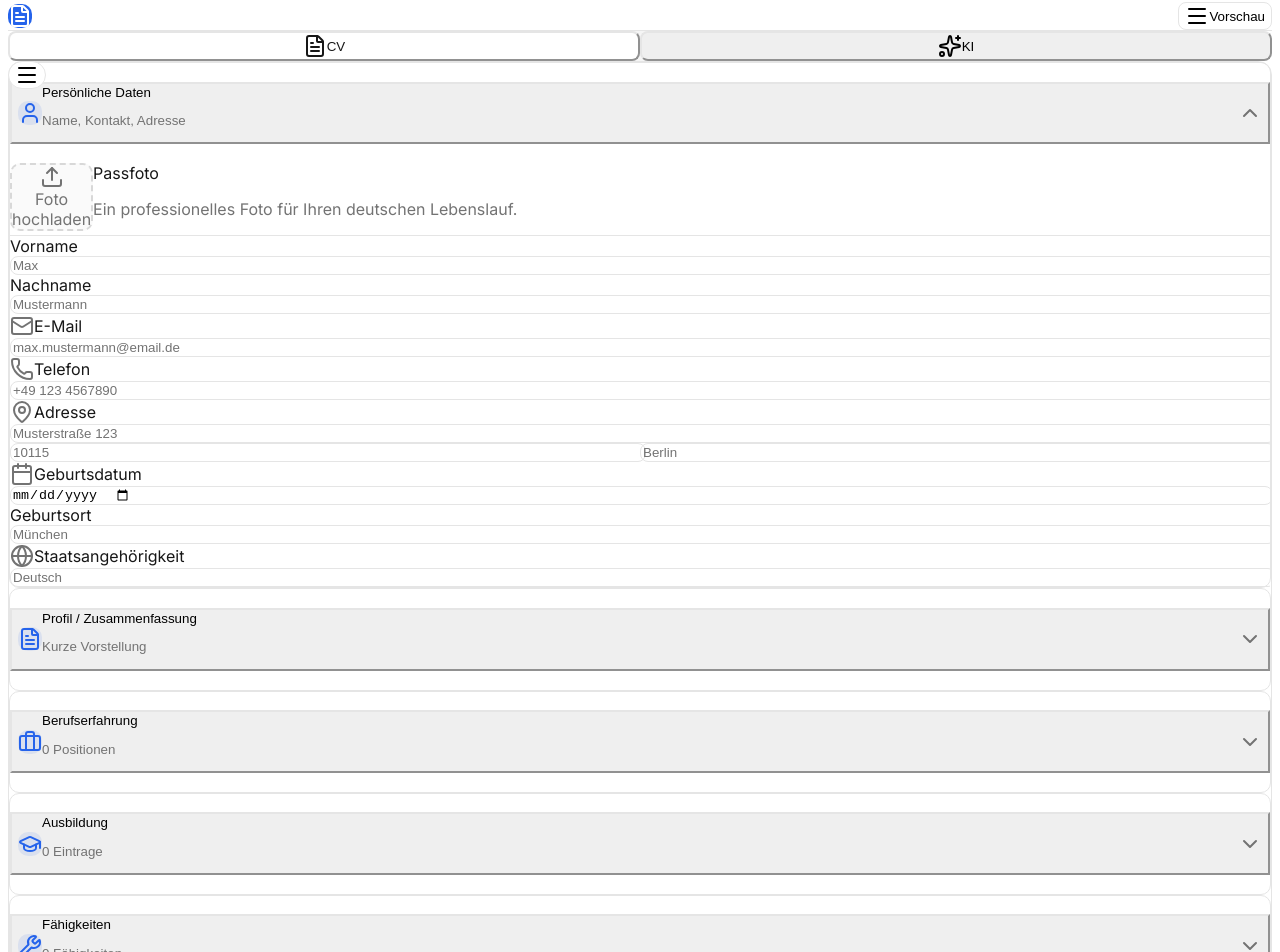
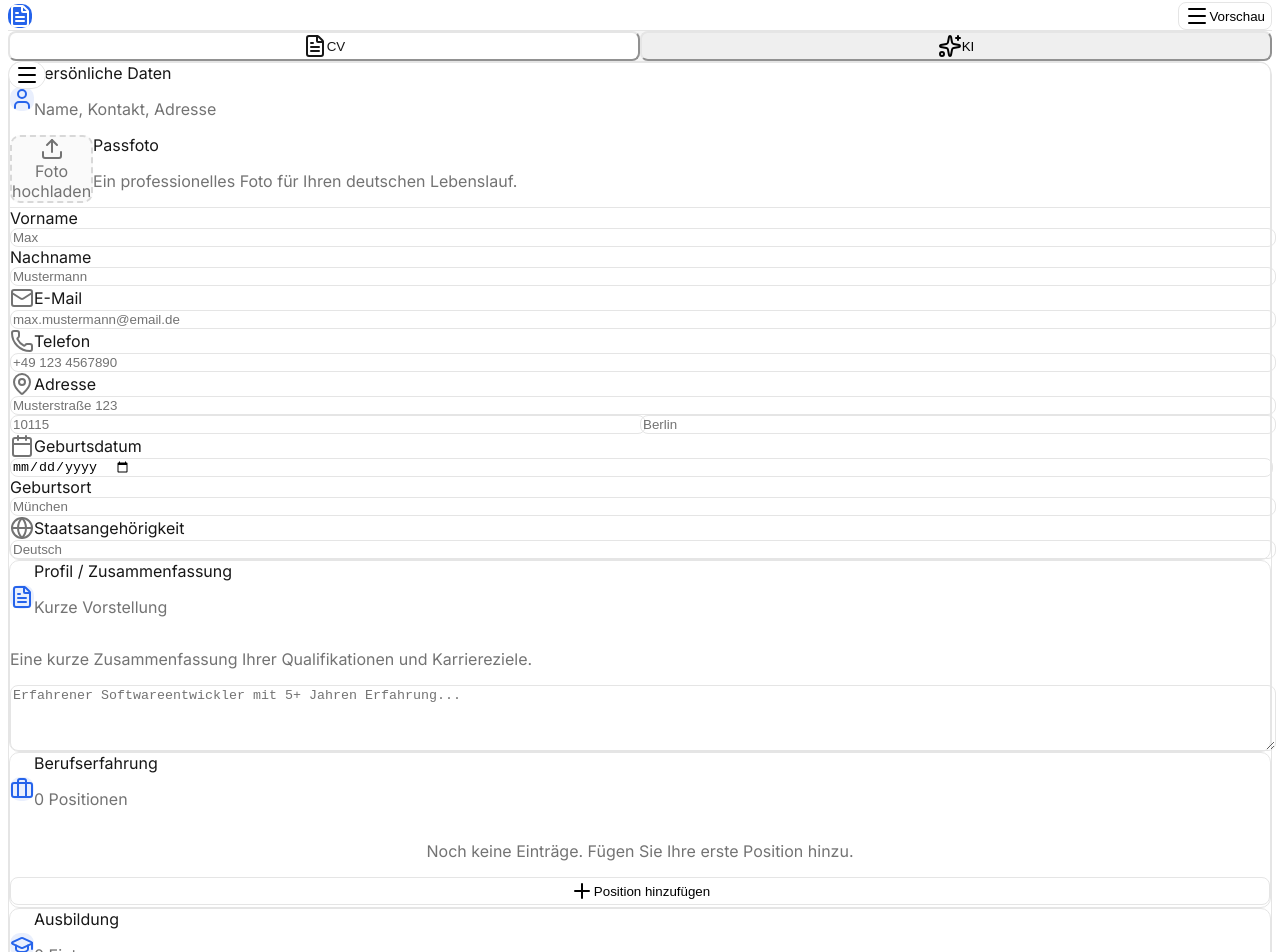
Before and after one commit to AnPod/lebenslauf-pro, a Next.js app: page / in a window 1280 px wide. Shown: the part 6-958 px from the top of the page. Built offline with nearby package versions, Linux system fonts and the light colour scheme.

Commit message:
refactor(layout): migrate to sidebar navigation with progress and validation

```diff
--- a/src/app/page.tsx
+++ b/src/app/page.tsx
@@ -12,7 +12,9 @@ import { CVForm } from '@/components/CVForm';
 import { CVPreview } from '@/components/CVPreview';
 import { CoverLetterGenerator } from '@/components/CoverLetterGenerator';
 import { Sidebar, Section } from '@/components/Sidebar';
+import { ProgressIndicator } from '@/components/ProgressIndicator';
 import { Sheet, SheetContent, SheetTrigger } from '@/components/ui/sheet';
+import { calculateProgress } from '@/lib/progress';
 
 const defaultCVData: CVData = {
   personal: {
@@ -39,6 +41,7 @@ export default function Home() {
   const [isClient, setIsClient] = useState(false);
   const [mobilePreviewOpen, setMobilePreviewOpen] = useState(false);
   const [activeSection, setActiveSection] = useState<Section>('personal');
+  const progress = calculateProgress(cvData);
 
   useEffect(() => {
     setIsClient(true);
@@ -123,7 +126,7 @@ export default function Home() {
 
           <TabsContent value="editor" className="space-y-4">
             <div className="grid grid-cols-1 lg:grid-cols-[auto_1fr_1fr] gap-4 lg:gap-6">
-              <Sidebar activeSection={activeSection} onSectionChange={setActiveSection} />
+              <Sidebar activeSection={activeSection} onSectionChange={setActiveSection} progress={progress} />
 
               <Card className="p-4 sm:p-6">
                 <CVForm data={cvData} onChange={setCVData} />
--- a/src/components/CVForm.tsx
+++ b/src/components/CVForm.tsx
@@ -1,20 +1,21 @@
 'use client';
 
-import { useRef } from 'react';
+import { useRef, useState } from 'react';
 import { CVData, PersonalInfo, Experience, Education, Skill } from '@/types/cv';
 import { Button } from '@/components/ui/button';
 import { Input } from '@/components/ui/input';
 import { Label } from '@/components/ui/label';
 import { Textarea } from '@/components/ui/textarea';
 import { Switch } from '@/components/ui/switch';
-import { Accordion, AccordionContent, AccordionItem, AccordionTrigger } from '@/components/ui/accordion';
 import { Card, CardContent, CardHeader, CardTitle } from '@/components/ui/card';
 import { Badge } from '@/components/ui/badge';
 import { Separator } from '@/components/ui/separator';
+import { FormError } from '@/components/FormError';
 import {
   User, Briefcase, GraduationCap, Wrench, FileText,
-  Plus, Trash2, Upload, MapPin, Mail, Phone, Calendar, Globe
+  Plus, Trash2, Upload, MapPin, Mail, Phone, Calendar, Globe, CheckCircle2
 } from 'lucide-react';
+import { validatePersonalInfo, validateExperience, validateEducation, validateSkill, type ValidationError } from '@/lib/validation';
 
 interface CVFormProps {
   data: CVData;
@@ -23,12 +24,40 @@ interface CVFormProps {
 
 export function CVForm({ data, onChange }: CVFormProps) {
   const fileInputRef = useRef<HTMLInputElement>(null);
+  const [errors, setErrors] = useState<Record<string, string>>({});
+
+  const clearError = (field: string) => {
+    setErrors((prev) => {
+      const newErrors = { ...prev };
+      delete newErrors[field];
+      return newErrors;
+    });
+  };
+
+  const validateField = (field: string, value: any, schema: any) => {
+    const result = schema.safeParse(value);
+    if (!result.success) {
+      const error = result.error.issues.find((issue: any) =>
+        issue.path.includes(field)
+      );
+      if (error) {
+        setErrors((prev) => ({ ...prev, [field]: error.message }));
+        return false;
+      }
+    }
+    clearError(field);
+    return true;
+  };
 
   const handlePersonalChange = (field: keyof PersonalInfo, value: string) => {
     onChange({
       ...data,
       personal: { ...data.personal, [field]: value },
     });
+  };
+
+  const handlePersonalBlur = (field: keyof PersonalInfo) => {
+    validateField(field, data.personal, validatePersonalInfo);
   };
 
   const handlePhotoUpload = (e: React.ChangeEvent<HTMLInputElement>) => {
@@ -65,6 +94,13 @@ export function CVForm({ data, onChange }: CVFormProps) {
     });
   };
 
+  const handleExperienceBlur = (id: string, field: keyof Experience) => {
+    const exp = data.experience.find((e) => e.id === id);
+    if (exp) {
+      validateField(`${id}.${field}`, exp, validateExperience);
+    }
+  };
+
   const removeExperience = (id: string) => {
     onChange({
       ...data,
@@ -95,6 +131,13 @@ export function CVForm({ data, onChange }: CVFormProps) {
     });
   };
 
+  const handleEducationBlur = (id: string, field: keyof Education) => {
+    const edu = data.education.find((e) => e.id === id);
+    if (edu) {
+      validateField(`${id}.${field}`, edu, validateEducation);
+    }
+  };
+
   const removeEducation = (id: string) => {
     onChange({
       ...data,
@@ -121,6 +164,13 @@ export function CVForm({ data, onChange }: CVFormProps) {
     });
   };
 
+  const handleSkillBlur = (id: string, field: keyof Skill) => {
+    const skill = data.skills.find((s) => s.id === id);
+    if (skill) {
+      validateField(`${id}.${field}`, skill, validateSkill);
+    }
+  };
+
   const removeSkill = (id: string) => {
     onChange({
       ...data,
@@ -128,24 +178,40 @@ export function CVForm({ data, onChange }: CVFormProps) {
     });
   };
 
+  const isSectionComplete = (section: string): boolean => {
+    switch (section) {
+      case 'personal':
+        return Boolean(data.personal.firstName && data.personal.lastName && data.personal.email);
+      case 'summary':
+        return data.summary.length >= 50;
+      case 'experience':
+        return Boolean(data.experience.length > 0 && data.experience[0].company && data.experience[0].position);
+      case 'education':
+        return Boolean(data.education.length > 0 && data.education[0].institution && data.education[0].degree);
+      case 'skills':
+        return Boolean(data.skills.length > 0 && data.skills[0].name);
+      default:
+        return false;
+    }
+  };
+
   return (
-    <Accordion type="multiple" defaultValue={['personal']} className="space-y-4">
-      {/* Personal Information */}
-      <AccordionItem value="personal" className="border rounded-lg px-4">
-        <AccordionTrigger className="hover:no-underline py-4">
-          <div className="flex items-center gap-3">
+    <div className="space-y-6">
+      <section id="section-personal" className="border rounded-lg px-4 py-4">
+        <div className="flex items-center gap-3 mb-4">
           <div className="flex h-10 w-10 items-center justify-center rounded-lg bg-primary/10">
             <User className="h-5 w-5 text-primary" />
           </div>
-            <div className="text-left">
+          <div className="flex-1">
             <CardTitle className="text-base">Persönliche Daten</CardTitle>
             <p className="text-sm text-muted-foreground">Name, Kontakt, Adresse</p>
           </div>
+          {isSectionComplete('personal') && (
+            <CheckCircle2 className="h-5 w-5 text-green-500" />
+          )}
         </div>
-        </AccordionTrigger>
-        <AccordionContent className="pb-4">
+
         <div className="space-y-4">
-            {/* Photo Upload */}
           <div className="flex items-start gap-4">
             <div
               onClick={() => fileInputRef.current?.click()}
@@ -181,7 +247,6 @@ export function CVForm({ data, onChange }: CVFormProps) {
 
           <Separator />
 
-            {/* Name Fields */}
           <div className="grid grid-cols-1 sm:grid-cols-2 gap-4">
             <div className="space-y-2">
               <Label htmlFor="firstName">Vorname</Label>
@@ -189,8 +254,10 @@ export function CVForm({ data, onChange }: CVFormProps) {
                 id="firstName"
                 value={data.personal.firstName}
                 onChange={(e) => handlePersonalChange('firstName', e.target.value)}
+                onBlur={() => handlePersonalBlur('firstName')}
                 placeholder="Max"
               />
+              <FormError message={errors.firstName} />
             </div>
             <div className="space-y-2">
               <Label htmlFor="lastName">Nachname</Label>
@@ -198,12 +265,13 @@ export function CVForm({ data, onChange }: CVFormProps) {
                 id="lastName"
                 value={data.personal.lastName}
                 onChange={(e) => handlePersonalChange('lastName', e.target.value)}
+                onBlur={() => handlePersonalBlur('lastName')}
                 placeholder="Mustermann"
               />
+              <FormError message={errors.lastName} />
             </div>
           </div>
 
-            {/* Contact Fields */}
           <div className="grid grid-cols-1 sm:grid-cols-2 gap-4">
             <div className="space-y-2">
               <Label htmlFor="email" className="flex items-center gap-2">
@@ -215,8 +283,10 @@ export function CVForm({ data, onChange }: CVFormProps) {
                 type="email"
                 value={data.personal.email}
                 onChange={(e) => handlePersonalChange('email', e.target.value)}
+                onBlur={() => handlePersonalBlur('email')}
                 placeholder="max.mustermann@email.de"
               />
+              <FormError message={errors.email} />
             </div>
             <div className="space-y-2">
               <Label htmlFor="phone" className="flex items-center gap-2">
@@ -233,7 +303,6 @@ export function CVForm({ data, onChange }: CVFormProps) {
             </div>
           </div>
 
-            {/* Address */}
           <div className="space-y-2">
             <Label htmlFor="address" className="flex items-center gap-2">
               <MapPin className="w-4 h-4 text-muted-foreground" />
@@ -261,7 +330,6 @@ export function CVForm({ data, onChange }: CVFormProps) {
             </div>
           </div>
 
-            {/* Birth Info */}
           <div className="grid grid-cols-1 sm:grid-cols-2 gap-4">
             <div className="space-y-2">
               <Label htmlFor="dateOfBirth" className="flex items-center gap-2">
@@ -274,6 +342,7 @@ export function CVForm({ data, onChange }: CVFormProps) {
                 value={data.personal.dateOfBirth}
                 onChange={(e) => handlePersonalChange('dateOfBirth', e.target.value)}
               />
+              <FormError message={errors.dateOfBirth} />
             </div>
             <div className="space-y-2">
               <Label htmlFor="placeOfBirth">Geburtsort</Label>
@@ -286,7 +355,6 @@ export function CVForm({ data, onChange }: CVFormProps) {
             </div>
           </div>
 
-            {/* Nationality */}
           <div className="space-y-2">
             <Label htmlFor="nationality" className="flex items-center gap-2">
               <Globe className="w-4 h-4 text-muted-foreground" />
@@ -300,23 +368,22 @@ export function CVForm({ data, onChange }: CVFormProps) {
             />
           </div>
         </div>
-        </AccordionContent>
-      </AccordionItem>
+      </section>
 
-      {/* Profile/Summary */}
-      <AccordionItem value="summary" className="border rounded-lg px-4">
-        <AccordionTrigger className="hover:no-underline py-4">
-          <div className="flex items-center gap-3">
+      <section id="section-profile" className="border rounded-lg px-4 py-4">
+        <div className="flex items-center gap-3 mb-4">
           <div className="flex h-10 w-10 items-center justify-center rounded-lg bg-primary/10">
             <FileText className="h-5 w-5 text-primary" />
           </div>
-            <div className="text-left">
+          <div className="flex-1">
             <CardTitle className="text-base">Profil / Zusammenfassung</CardTitle>
             <p className="text-sm text-muted-foreground">Kurze Vorstellung</p>
           </div>
+          {isSectionComplete('summary') && (
+            <CheckCircle2 className="h-5 w-5 text-green-500" />
+          )}
         </div>
-        </AccordionTrigger>
-        <AccordionContent className="pb-4">
+
         <div className="space-y-2">
           <p className="text-sm text-muted-foreground">
             Eine kurze Zusammenfassung Ihrer Qualifikationen und Karriereziele.
@@ -327,26 +394,30 @@ export function CVForm({ data, onChange }: CVFormProps) {
             placeholder="Erfahrener Softwareentwickler mit 5+ Jahren Erfahrung..."
             rows={4}
           />
+          {data.summary.length > 0 && data.summary.length < 50 && (
+            <p className="text-xs text-muted-foreground">
+              Mindestens 50 Zeichen empfohlen ({data.summary.length}/50)
+            </p>
+          )}
         </div>
-        </AccordionContent>
-      </AccordionItem>
+      </section>
 
-      {/* Experience */}
-      <AccordionItem value="experience" className="border rounded-lg px-4">
-        <AccordionTrigger className="hover:no-underline py-4">
-          <div className="flex items-center gap-3">
+      <section id="section-experience" className="border rounded-lg px-4 py-4">
+        <div className="flex items-center gap-3 mb-4">
           <div className="flex h-10 w-10 items-center justify-center rounded-lg bg-primary/10">
             <Briefcase className="h-5 w-5 text-primary" />
           </div>
-            <div className="text-left">
+          <div className="flex-1">
             <CardTitle className="text-base">Berufserfahrung</CardTitle>
             <p className="text-sm text-muted-foreground">
               {data.experience.length} Position{data.experience.length !== 1 ? 'en' : ''}
             </p>
           </div>
+          {isSectionComplete('experience') && (
+            <CheckCircle2 className="h-5 w-5 text-green-500" />
+          )}
         </div>
-        </AccordionTrigger>
-        <AccordionContent className="pb-4">
+
         <div className="space-y-4">
           {data.experience.length === 0 && (
             <p className="text-sm text-muted-foreground text-center py-4">
@@ -375,16 +446,20 @@ export function CVForm({ data, onChange }: CVFormProps) {
                     <Input
                       value={exp.company}
                       onChange={(e) => updateExperience(exp.id, 'company', e.target.value)}
+                      onBlur={() => handleExperienceBlur(exp.id, 'company')}
                       placeholder="Unternehmen"
                     />
+                    <FormError message={errors[`${exp.id}.company`]} />
                   </div>
                   <div className="space-y-2">
                     <Label>Position</Label>
                     <Input
                       value={exp.position}
                       onChange={(e) => updateExperience(exp.id, 'position', e.target.value)}
+                      onBlur={() => handleExperienceBlur(exp.id, 'position')}
                       placeholder="Position"
                     />
+                    <FormError message={errors[`${exp.id}.position`]} />
                   </div>
                 </div>
                 <div className="grid grid-cols-1 sm:grid-cols-2 gap-4">
@@ -403,6 +478,7 @@ export function CVForm({ data, onChange }: CVFormProps) {
                         type="month"
                         value={exp.startDate}
                         onChange={(e) => updateExperience(exp.id, 'startDate', e.target.value)}
+                        onBlur={() => handleExperienceBlur(exp.id, 'startDate')}
                         className="flex-1"
                       />
                       <span className="text-muted-foreground">bis</span>
@@ -417,6 +493,8 @@ export function CVForm({ data, onChange }: CVFormProps) {
                         <span className="text-sm text-muted-foreground px-2">heute</span>
                       )}
                     </div>
+                    <FormError message={errors[`${exp.id}.startDate`]} />
+                    <FormError message={errors[`${exp.id}.endDate`]} />
                   </div>
                 </div>
                 <div className="flex items-center space-x-2">
@@ -448,25 +526,24 @@ export function CVForm({ data, onChange }: CVFormProps) {
             Position hinzufügen
           </Button>
         </div>
-        </AccordionContent>
-      </AccordionItem>
+      </section>
 
-      {/* Education */}
-      <AccordionItem value="education" className="border rounded-lg px-4">
-        <AccordionTrigger className="hover:no-underline py-4">
-          <div className="flex items-center gap-3">
+      <section id="section-education" className="border rounded-lg px-4 py-4">
+        <div className="flex items-center gap-3 mb-4">
           <div className="flex h-10 w-10 items-center justify-center rounded-lg bg-primary/10">
             <GraduationCap className="h-5 w-5 text-primary" />
           </div>
-            <div className="text-left">
+          <div className="flex-1">
             <CardTitle className="text-base">Ausbildung</CardTitle>
             <p className="text-sm text-muted-foreground">
               {data.education.length} Eintrag{data.education.length !== 1 ? 'e' : ''}
             </p>
           </div>
+          {isSectionComplete('education') && (
+            <CheckCircle2 className="h-5 w-5 text-green-500" />
+          )}
         </div>
-        </AccordionTrigger>
-        <AccordionContent className="pb-4">
+
         <div className="space-y-4">
           {data.education.length === 0 && (
             <p className="text-sm text-muted-foreground text-center py-4">
@@ -495,16 +572,20 @@ export function CVForm({ data, onChange }: CVFormProps) {
                     <Input
                       value={edu.institution}
                       onChange={(e) => updateEducation(edu.id, 'institution', e.target.value)}
+                      onBlur={() => handleEducationBlur(edu.id, 'institution')}
                       placeholder="Universität / Schule"
                     />
+                    <FormError message={errors[`${edu.id}.institution`]} />
                   </div>
                   <div className="space-y-2">
                     <Label>Abschluss</Label>
                     <Input
                       value={edu.degree}
                       onChange={(e) => updateEducation(edu.id, 'degree', e.target.value)}
+                      onBlur={() => handleEducationBlur(edu.id, 'degree')}
                       placeholder="Bachelor, Master, etc."
                     />
+                    <FormError message={errors[`${edu.id}.degree`]} />
                   </div>
                 </div>
                 <div className="grid grid-cols-1 sm:grid-cols-2 gap-4">
@@ -532,6 +613,7 @@ export function CVForm({ data, onChange }: CVFormProps) {
                       type="month"
                       value={edu.startDate}
                       onChange={(e) => updateEducation(edu.id, 'startDate', e.target.value)}
+                      onBlur={() => handleEducationBlur(edu.id, 'startDate')}
                       className="flex-1"
                     />
                     <span className="text-muted-foreground">bis</span>
@@ -546,6 +628,8 @@ export function CVForm({ data, onChange }: CVFormProps) {
                       <span className="text-sm text-muted-foreground px-2">heute</span>
                     )}
                   </div>
+                  <FormError message={errors[`${edu.id}.startDate`]} />
+                  <FormError message={errors[`${edu.id}.endDate`]} />
                 </div>
                 <div className="flex items-center space-x-2">
                   <Switch
@@ -567,25 +651,24 @@ export function CVForm({ data, onChange }: CVFormProps) {
             Ausbildung hinzufügen
           </Button>
         </div>
-        </AccordionContent>
-      </AccordionItem>
+      </section>
 
-      {/* Skills */}
-      <AccordionItem value="skills" className="border rounded-lg px-4">
-        <AccordionTrigger className="hover:no-underline py-4">
-          <div className="flex items-center gap-3">
+      <section id="section-skills" className="border rounded-lg px-4 py-4">
+        <div className="flex items-center gap-3 mb-4">
           <div className="flex h-10 w-10 items-center justify-center rounded-lg bg-primary/10">
             <Wrench className="h-5 w-5 text-primary" />
           </div>
-            <div className="text-left">
+          <div className="flex-1">
             <CardTitle className="text-base">Fähigkeiten</CardTitle>
             <p className="text-sm text-muted-foreground">
               {data.skills.length} Fähigkeit{data.skills.length !== 1 ? 'en' : ''}
             </p>
           </div>
+          {isSectionComplete('skills') && (
+            <CheckCircle2 className="h-5 w-5 text-green-500" />
+          )}
         </div>
-        </AccordionTrigger>
-        <AccordionContent className="pb-4">
+
         <div className="space-y-3">
           {data.skills.length === 0 && (
             <p className="text-sm text-muted-foreground text-center py-4">
@@ -599,8 +682,10 @@ export function CVForm({ data, onChange }: CVFormProps) {
                   placeholder="Fähigkeit (z.B. Deutsch, Python)"
                   value={skill.name}
                   onChange={(e) => updateSkill(skill.id, 'name', e.target.value)}
+                  onBlur={() => handleSkillBlur(skill.id, 'name')}
                   className="flex-1"
                 />
+                <FormError message={errors[`${skill.id}.name`]} />
                 <div className="flex items-center gap-2 w-full sm:w-auto">
                   <select
                     value={skill.level}
@@ -655,8 +740,7 @@ export function CVForm({ data, onChange }: CVFormProps) {
             Fähigkeit hinzufügen
           </Button>
         </div>
-        </AccordionContent>
-      </AccordionItem>
-    </Accordion>
+      </section>
+    </div>
   );
 }
```
Also changed, not shown: src/components/Sidebar.tsx (+27 -3 lines), 1 other file (tests, documents, lock files or other folders). Lines whose indentation alone changed are shown as unchanged.
